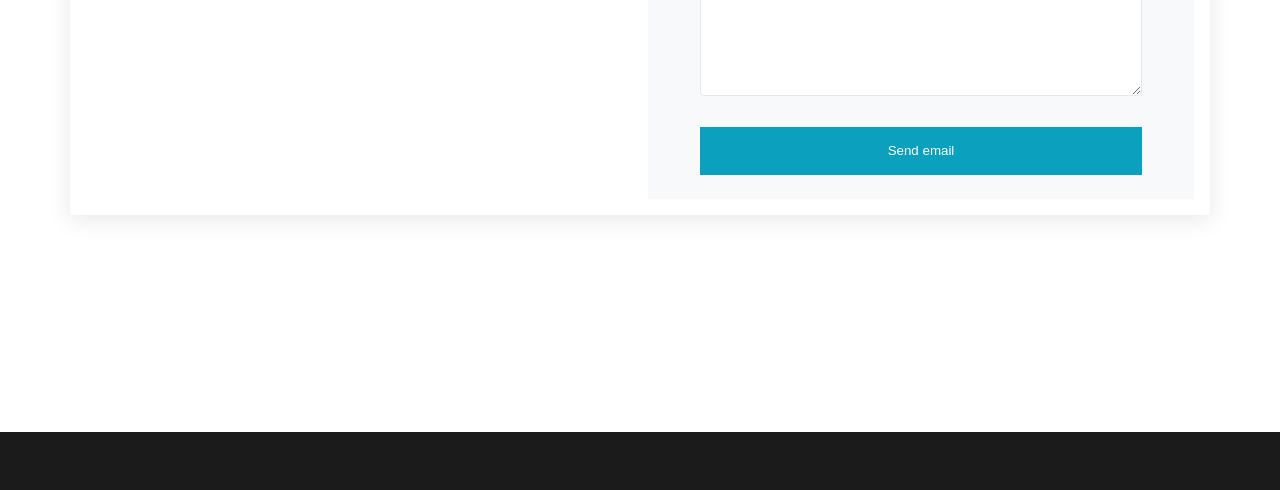
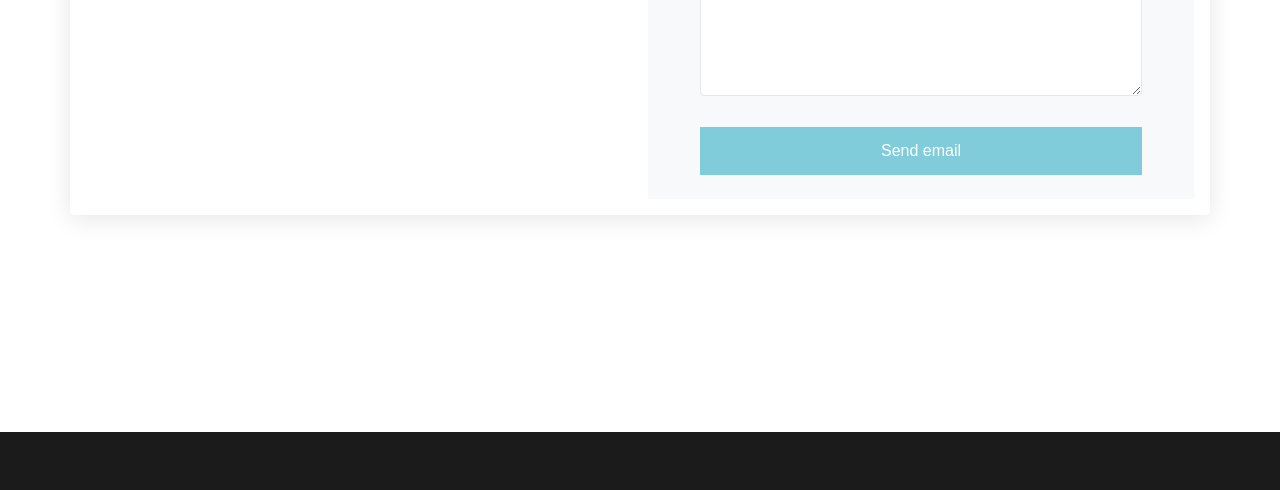
Before and after one commit to joshwilsondotme/groove, a website: page index.html in a window 1280 px wide. Shown: the part 940-1430 px from the top of the page. Drawn offline with Linux system fonts and the light colour scheme.

Commit message:
submit button disabled, and styling

```diff
--- a/index.html
+++ b/index.html
@@ -104,7 +104,7 @@
                     <textarea name="message" id="message" class="form__textarea" cols="30" rows="10" placeholder="Type your message here..."></textarea>
                   </div>
 
-                  <button class="btn btn--submit btn--groovey btn--block">Send email</button>
+                  <button class="btn btn--submit btn--groovey btn--block" id="form__submit">Send email</button>
                 </form>
               </div>
             </div>
@@ -215,5 +215,6 @@
         </div>
       </div>
     </footer>
+    <script src="js/scripts.js"></script>
 </body>
 </html>
--- /dev/null
+++ b/js/scripts.js
@@ -0,0 +1 @@
+document.getElementById('form__submit').disabled = true;
--- a/sass/components/_buttons.scss
+++ b/sass/components/_buttons.scss
@@ -36,6 +36,10 @@ button {border: none;}
   &--submit {
     line-height: 4.8rem;
     height: 4.8rem;
+    font-size: 1.6rem;
+    &:disabled {
+      background-color: $color-primary-light-1;
+    }
   }
 
   &--block {
```
Also changed, not shown: css/style.css.
